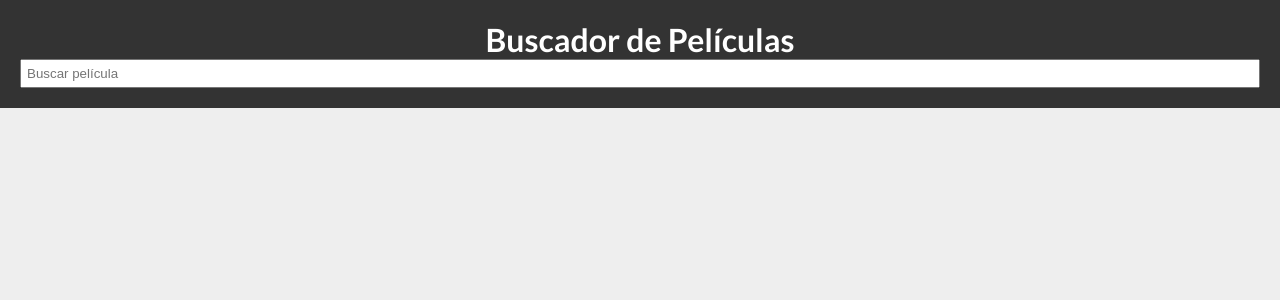
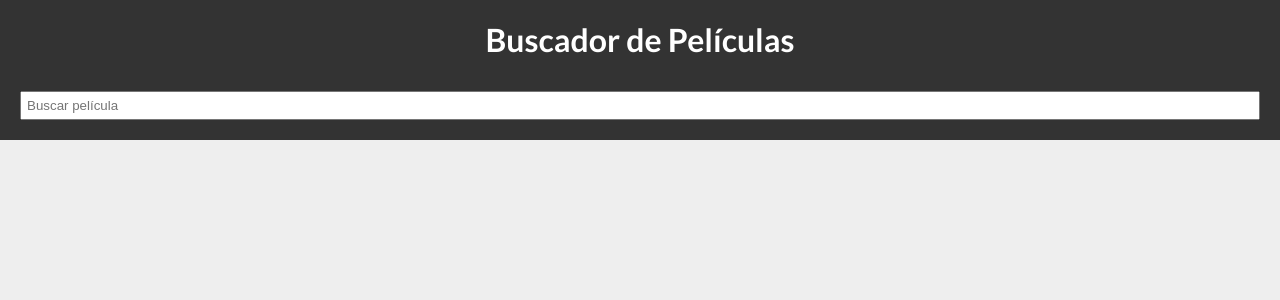
Before and after one commit to Luisdelahoz1/pruebatecnicatecnoglass, a Vue app: page / in a window 1280 px wide. Shown: the top 300 px of the page. Built offline with nearby package versions, Linux system fonts and the light colour scheme.

Commit message:
fix changes style

```diff
--- a/src/components/MovieList.vue
+++ b/src/components/MovieList.vue
@@ -94,6 +94,7 @@ header {
 
 header h1 {
   margin: 0;
+  padding-bottom: 1em;
 }
 
 input {
```
